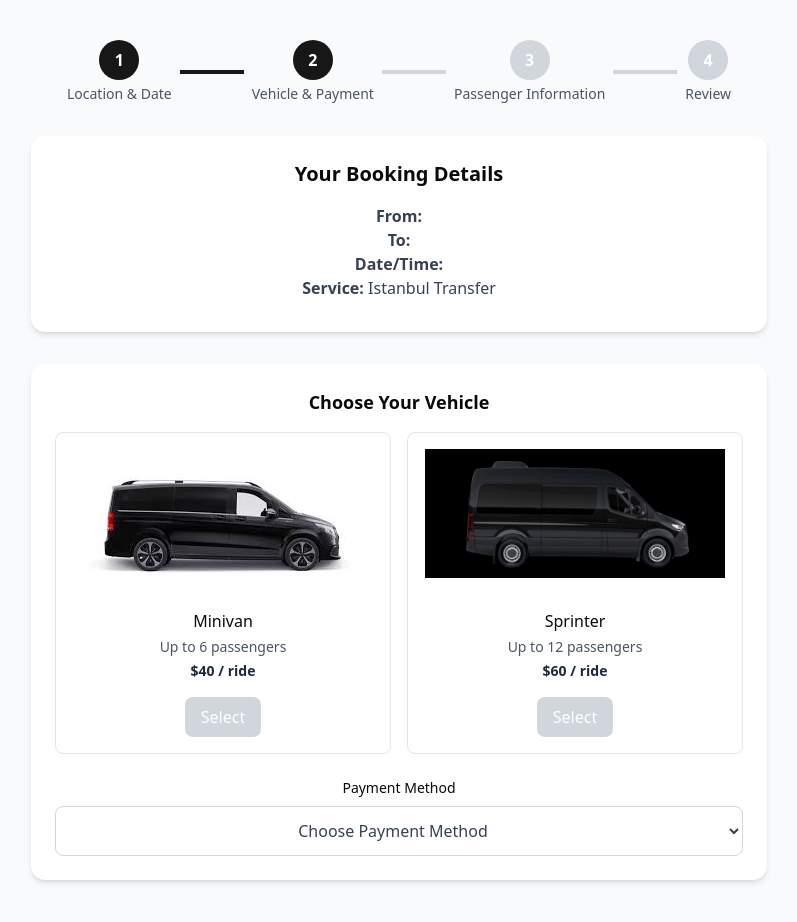
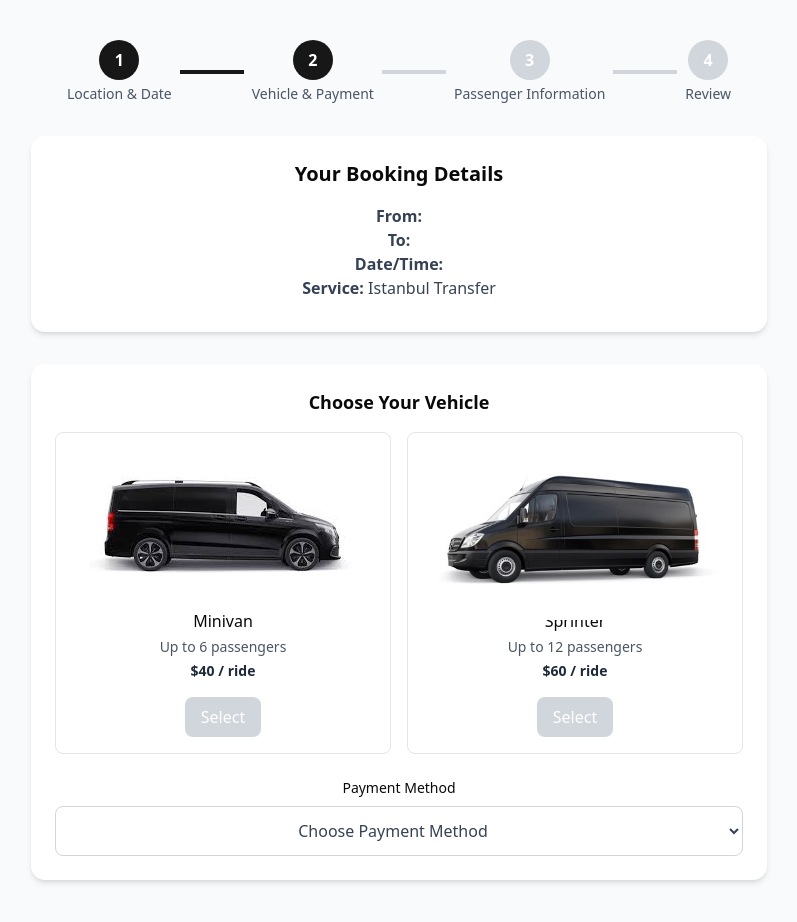
Before and after one commit to 0xSyntellect/v0-lp, a Next.js app: page /booking in a window 1280 px wide. Shown: the top 922 px of the page, without its empty margins (241-1038 px from the left). Built offline with nearby package versions, Linux system fonts and the light colour scheme.

Commit message:
update sprinter img

```diff
--- a/app/booking/page.tsx
+++ b/app/booking/page.tsx
@@ -286,7 +286,7 @@ function BookingContent() {
               <div className="p-4 border rounded-md text-center">
                 <div className="relative w-[300px] h-[160px] mx-auto">
                   <Image
-                    src="/sprinter.jpg"
+                    src="/sprinter w background.jpg"
                     alt="Sprinter"
                     className="object-cover mb-2"
                     width={400}
```
Also changed, not shown: public/sprinter w background.jpg (added).
